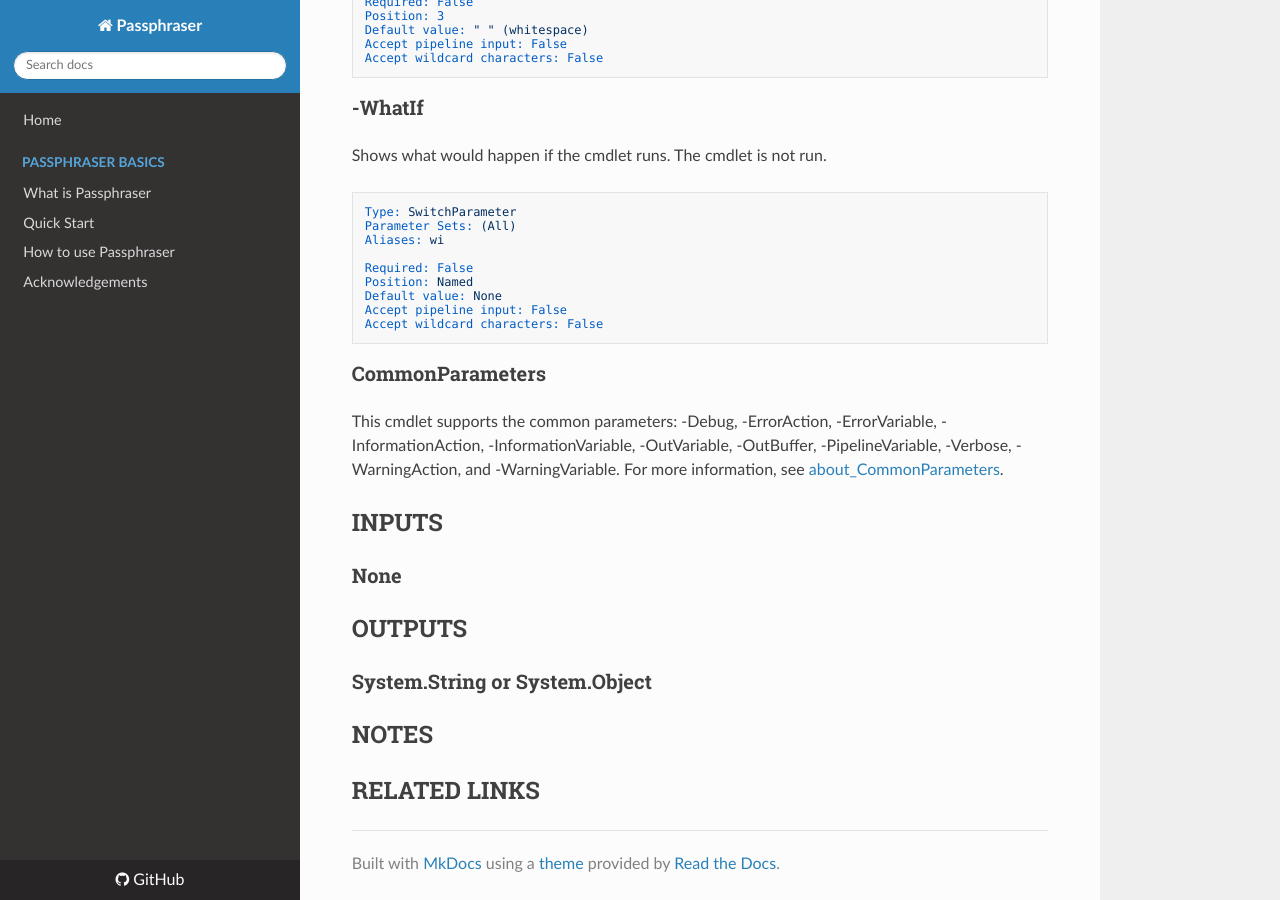
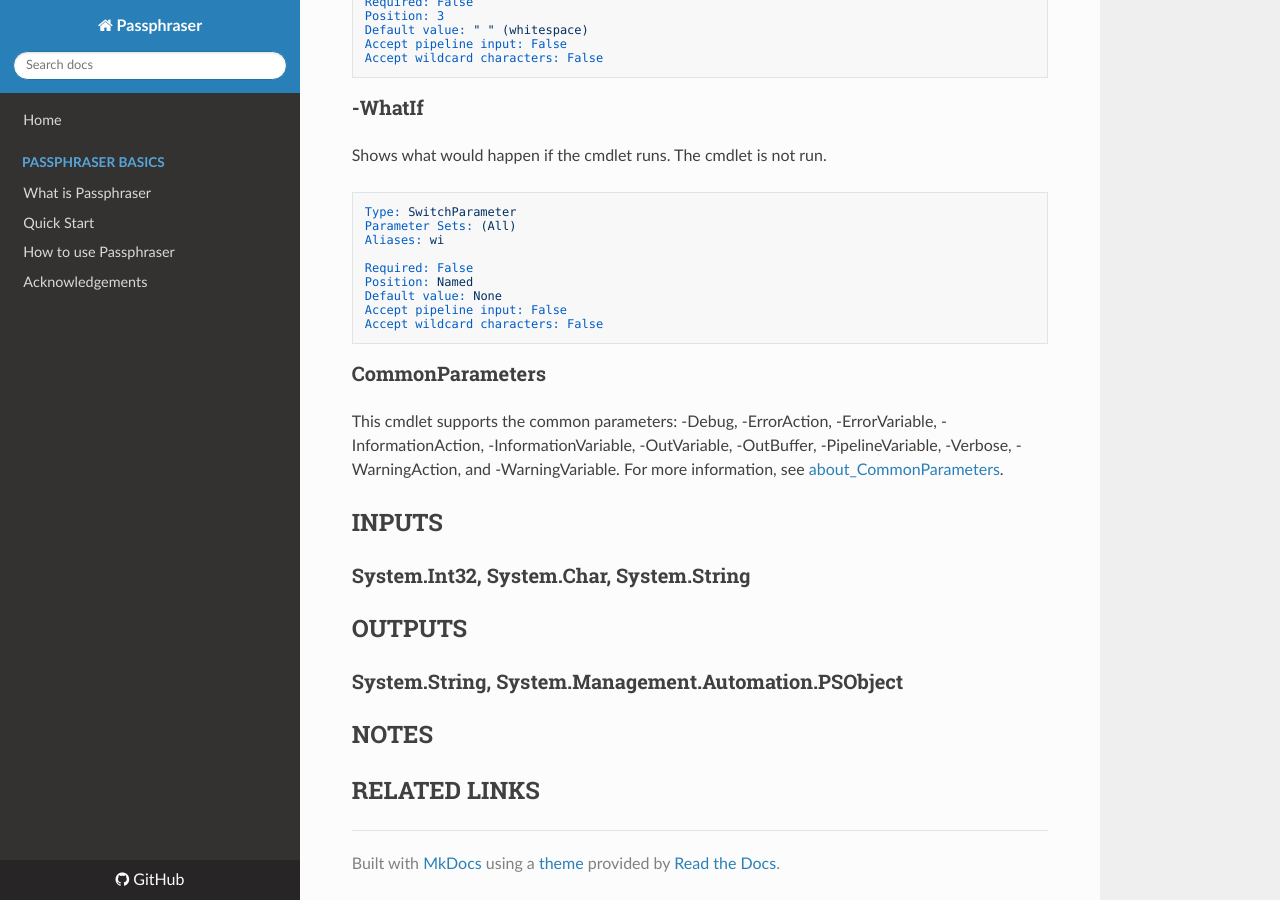
Before and after one commit to lagebj/Passphraser, an MkDocs documentation site: the page built from docs/en-US/New-Passphrase.md, in a window 1280 px wide and 900 px high, scrolled down 4260 px. Built offline with MkDocs 1.6.1, drawn with Linux system fonts in a browser that asks for light colours; nearby versions of some CDN libraries; old or Windows-style settings are respelled for this version of MkDocs.

Commit message:
update docs

```diff
--- a/docs/en-US/New-Passphrase.md
+++ b/docs/en-US/New-Passphrase.md
@@ -239,11 +239,11 @@ This cmdlet supports the common parameters: -Debug, -ErrorAction, -ErrorVariable
 
 ## INPUTS
 
-### None
+### System.Int32, System.Char, System.String
 
 ## OUTPUTS
 
-### System.String or System.Object
+### System.String, System.Management.Automation.PSObject
 
 ## NOTES
 
```
Also changed, not shown: docs/howto.md (+2 -2 lines).
